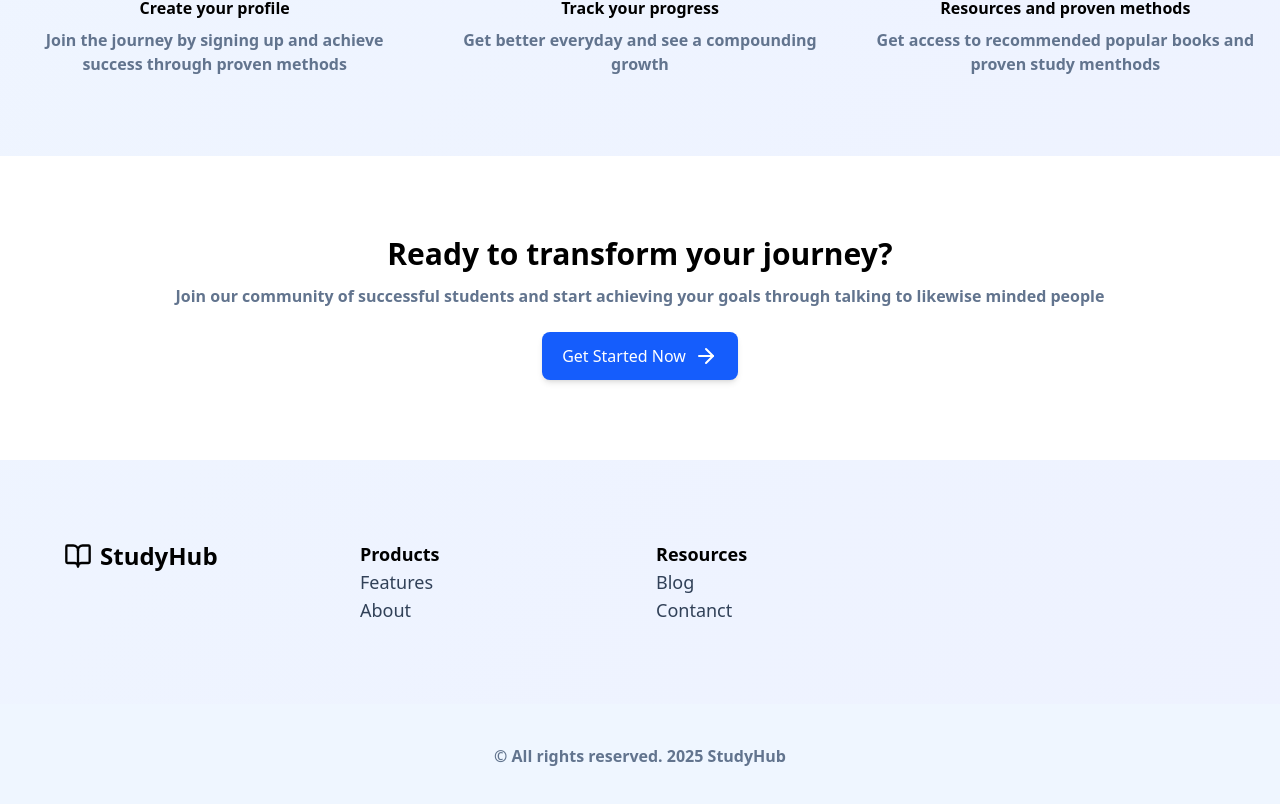
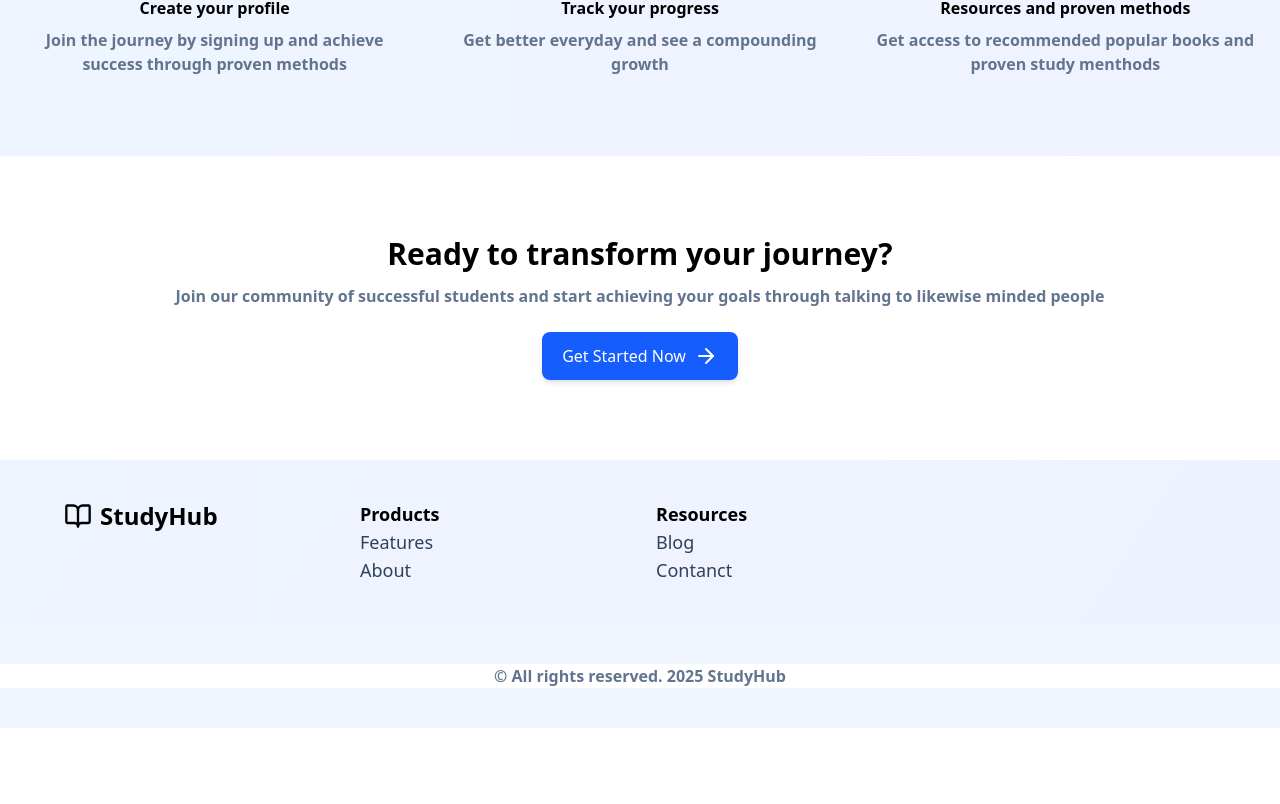
Before and after one commit to RikenMor001/StudyHub, a React (Vite) app: page / in a window 1280 px wide. Shown: the part 1243-2047 px from the top of the page. After the commit the page ends 1971 px from the top, so only its background shows below. Built offline with nearby package versions, Linux system fonts and the light colour scheme.

Commit message:
Update LandingPage.jsx

```diff
--- a/src/pages/LandingPage.jsx
+++ b/src/pages/LandingPage.jsx
@@ -161,7 +161,7 @@ export default function LandingPage(){
                     </section>
 
                     {/*Footer section*/}
-                <section className="py-20">
+                    <section className="py-10">
                         <div className="container max-w-6xl mx-auto">
                             <div className="grid md:grid-cols-4 gap-8">
                                 <div>
@@ -193,8 +193,8 @@ export default function LandingPage(){
                     </section>
 
                     {/*Copyright section*/}
-                <section className="py-10  bg-blue-50">
-                    <div className="text-center text-md font-semibold text-slate-500">
+                    <section className="py-10 bg-blue-50">
+                        <div className="bg-white text-center text-md font-semibold text-slate-500">
                             © All rights reserved. 2025 StudyHub
                         </div>
                     </section>
```
Lines whose indentation alone changed are shown as unchanged.
